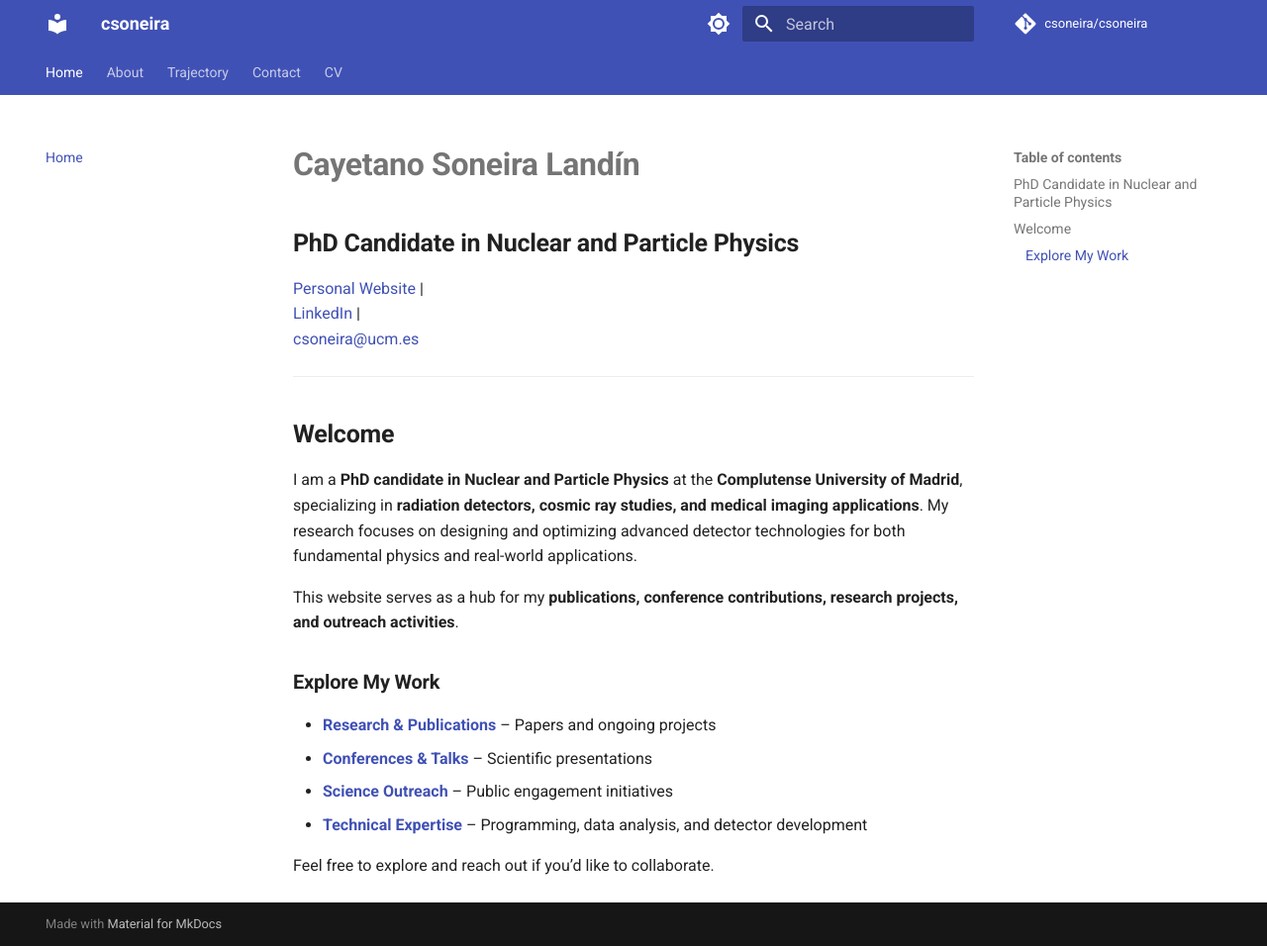
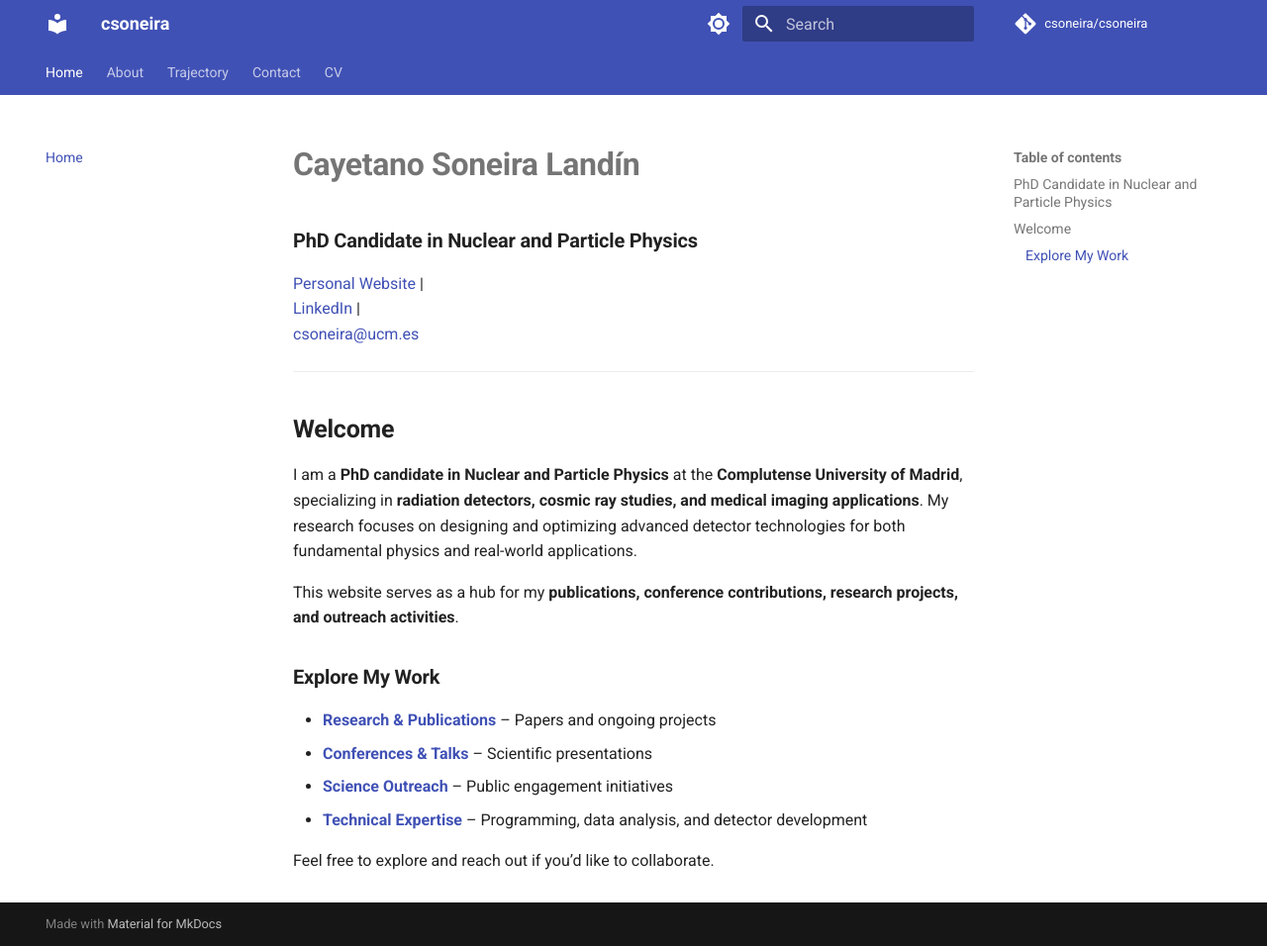
Before and after one commit to csoneira/csoneira, an MkDocs documentation site: the page built from docs/index.md, in a window 1280 px wide and 956 px high. Shown: the whole window at 99% size. Built offline with MkDocs 1.6.1 and Material for MkDocs 9.7.7, drawn with Linux system fonts in a browser that asks for light colours; comment, search, counter and statistics services are not loaded.

```diff
--- a/docs/index.md
+++ b/docs/index.md
@@ -1,5 +1,5 @@
 # **Cayetano Soneira Landín**
-## **PhD Candidate in Nuclear and Particle Physics**
+### **PhD Candidate in Nuclear and Particle Physics**
 
 [Personal Website](https://csoneira.github.io/csoneira/) |
 [LinkedIn](https://www.linkedin.com/in/cayetano-soneira-906a241b5/) |
```
